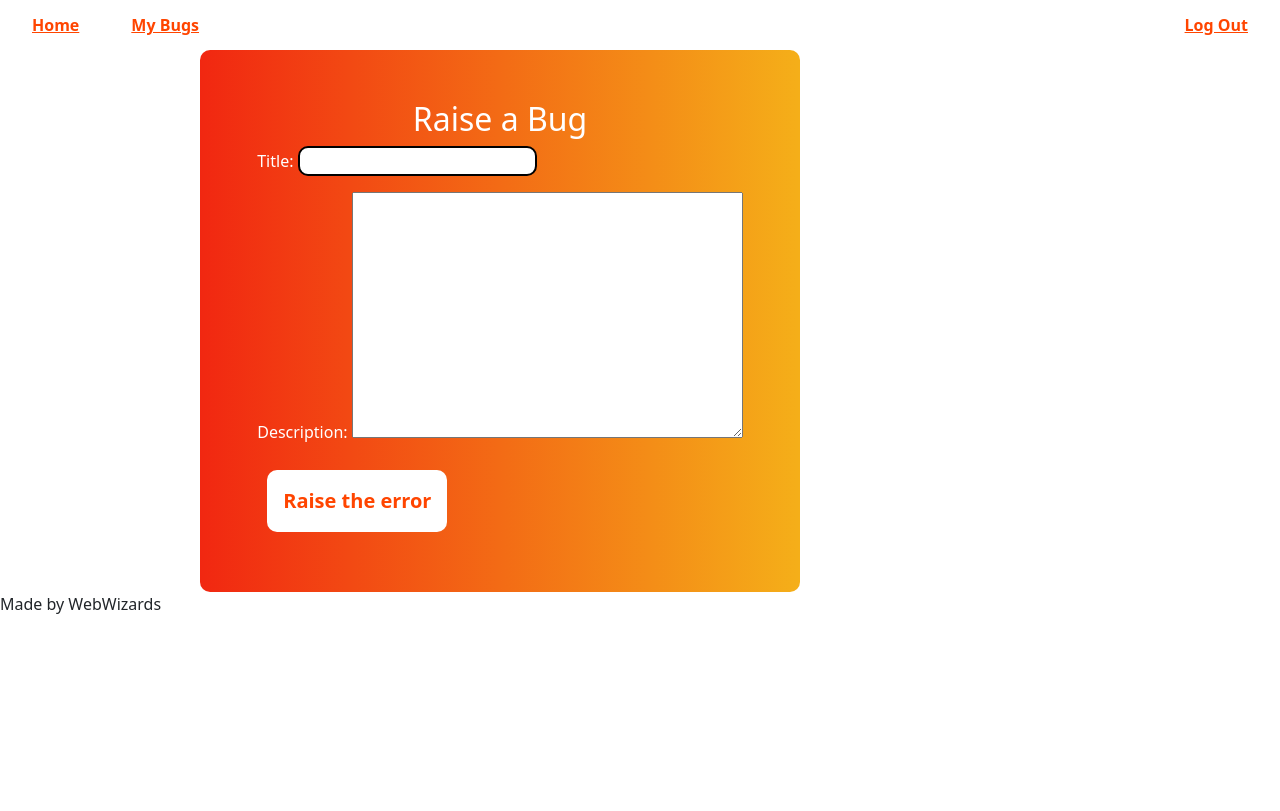
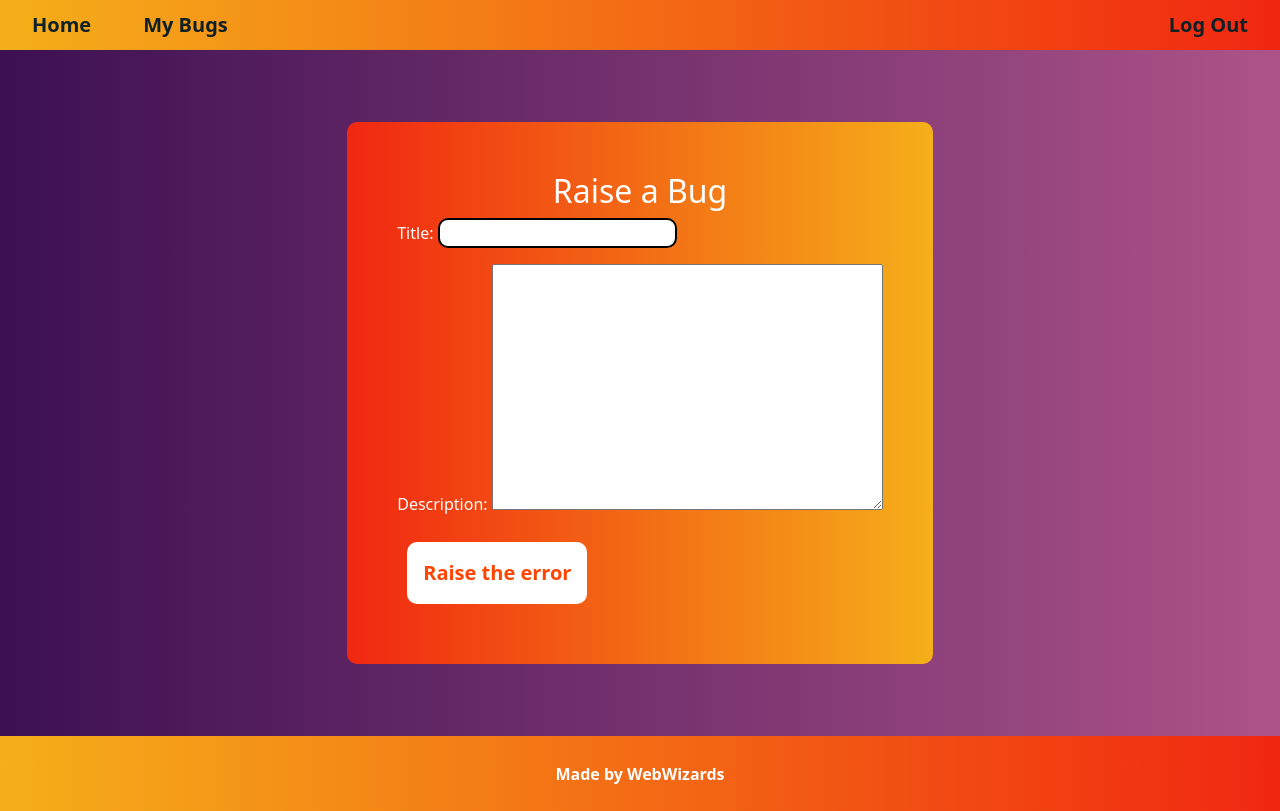
Before and after one commit to fatimareefat/TRINIT_WebWizards_DEV02, a Django app: page /raisebug/ in a window 1280 px wide. Before the commit the page ends 614 px from the top, so only its background shows below. Run offline with Django 4.2, Linux system fonts and the light colour scheme; a user stored in the database is signed in; tables that the repository leaves empty hold one stand-in row (values such as "Sample post").

Commit message:
Update home_style.css

```diff
--- a/mysite/static/mysite/css/home_style.css
+++ b/mysite/static/mysite/css/home_style.css
@@ -2,22 +2,52 @@ body {
     min-height: 100vh;
     margin: 0;
     font-family:'Lucida Sans', 'Lucida Sans Regular', 'Lucida Grande', 'Lucida Sans Unicode', Geneva, Verdana, sans-serif;
+    display: flex;
+    flex-direction: column;
+    justify-content: space-between;
+    gap: 72px;
+    background: #ad5389;  /* fallback for old browsers */
+    background: -webkit-linear-gradient(to right, #3c1053, #ad5389);  /* Chrome 10-25, Safari 5.1-6 */
+    background: linear-gradient(to right, #3c1053, #ad5389); /* W3C, IE 10+/ Edge, Firefox 16+, Chrome 26+, Opera 12+, Safari 7+ */
+
 }
 
-a {
-    text-decoration: none;
-    font-weight: bold;
-}
-
-
 #nav-bar {
-    background-color: white;
     padding-left: 16px;
     padding-right: 16px;
     height: 50px;
     display: flex;
     align-items: center;
     justify-content: space-between;
+}
+
+#nav-bar, .footer {
+    background: #f12711;  /* fallback for old browsers */
+    background: -webkit-linear-gradient(to right, #f5af19, #f12711);  /* Chrome 10-25, Safari 5.1-6 */
+    background: linear-gradient(to right, #f5af19, #f12711); /* W3C, IE 10+/ Edge, Firefox 16+, Chrome 26+, Opera 12+, Safari 7+ */
+}
+
+.add-button {
+    border: 2px solid orangered;
+    color: orangered;
+    font-weight: bold;
+    font-size: 48px;
+    border-radius: 10px;
+    width: 150px;
+    height: 100px;
+    align-self: center;
+    display: flex;
+    justify-content: center;
+    align-items: center;
+    padding: 8px;
+    background: #0F2027;  /* fallback for old browsers */
+    background: -webkit-linear-gradient(to left, #2C5364, #203A43, #0F2027);  /* Chrome 10-25, Safari 5.1-6 */
+    background: linear-gradient(to left, #2C5364, #203A43, #0F2027); /* W3C, IE 10+/ Edge, Firefox 16+, Chrome 26+, Opera 12+, Safari 7+ */
+}
+
+.add-button:hover {
+    color: orangered;
+    font-size: 20px;
 }
 
 .nav-bar-options {
@@ -29,34 +59,42 @@ a {
 }
 
 .link {
-    color: orangered;
+    font-weight: bold;
+    text-decoration: none;
+    color: #0F2027;
     border-radius: 5px;
     padding: 8px;
+    font-size: 20px;
 }
 
 .link:hover {
     color: white;
-    background-color: orangered;
+    background-color: purple;
 }
 
 #bug-list {
     display: flex;
-    flex-direction: column;
     margin: 32px;
     gap: 32px;
+    flex-wrap: wrap;
 }
 
 .bug-title {
     margin: 0;
+    color: white;
 }
 
 .tile {
-    border: 2px solid orangered;
     padding: 8px 16px;
     display: flex;
     flex-direction: column;
+    justify-content: space-around;
     gap: 10px;
     border-radius: 12px;
+    min-height: 200px;
+    background: #0F2027;  /* fallback for old browsers */
+    background: -webkit-linear-gradient(to right, #2C5364, #203A43, #0F2027);  /* Chrome 10-25, Safari 5.1-6 */
+    background: linear-gradient(to right, #2C5364, #203A43, #0F2027); /* W3C, IE 10+/ Edge, Firefox 16+, Chrome 26+, Opera 12+, Safari 7+ */
 }
 
 .tile-header {
@@ -95,3 +133,18 @@ a {
     background-color: chartreuse;
     color: black;
 }
+
+.assigned, .deadline {
+    color: white;
+}
+
+.footer {
+    background-color: orangered;
+    color: white;
+    text-align: center;
+    display: flex;
+    align-items: center;
+    justify-content: center;
+    font-weight: bold;
+    height: 75px;
+}
```
